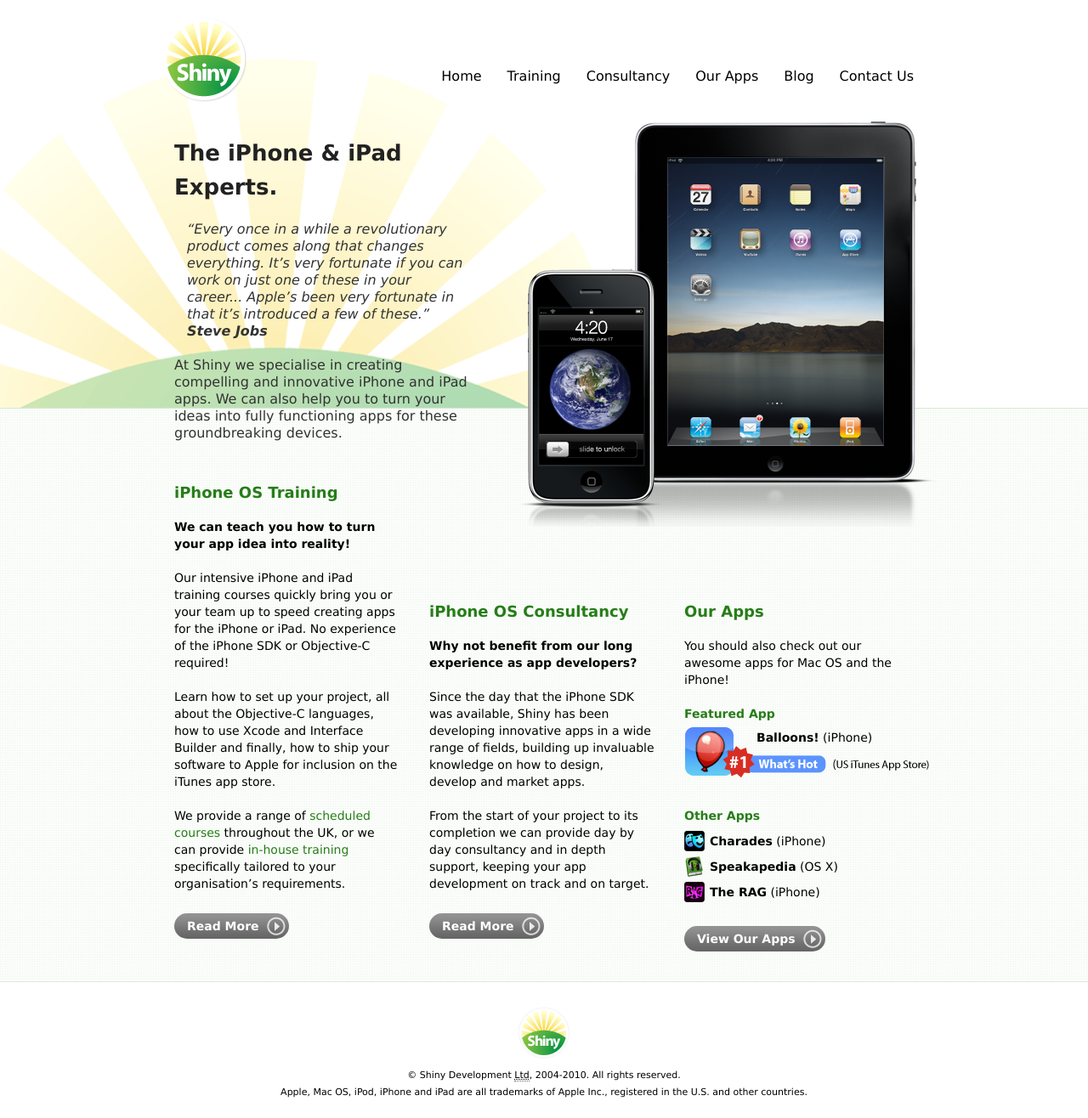
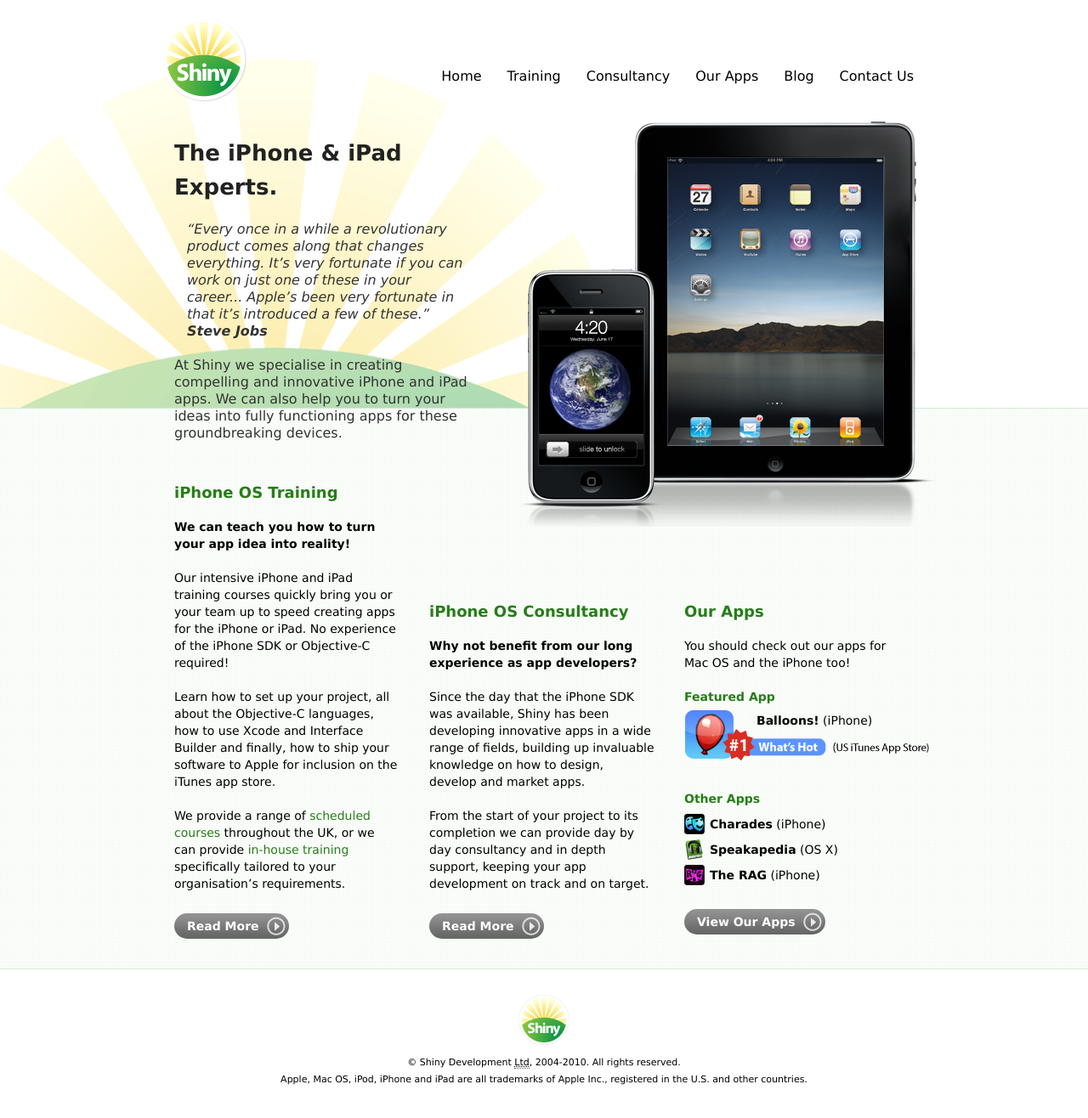
Before and after one commit to shinydevelopment/ShinyDevelopment-Holding, a Jekyll site: the page built from index.html, in a window 1280 px wide. Shown: the whole page at 85% size. Built offline with Jekyll 4.4.1, drawn with Linux system fonts in a browser that asks for light colours; Markdown is read by kramdown in place of the engine named in the settings; comment, search, counter and statistics services are not loaded.

Commit message:
Removed the awesome.

```diff
--- a/index.html
+++ b/index.html
@@ -37,7 +37,7 @@
 
     <div class="section section-lower">
       <h3><a href="/our-apps">Our Apps</a></h3>
-      <p>You should also check out our awesome apps for Mac OS and the iPhone!</p>
+      <p>You should check out our apps for Mac OS and the iPhone too!</p>
       <h4>Featured App</h4>
       <ul class="app-list">
         <li class="balloons"><strong>Balloons!</strong> (iPhone)</li>
```
